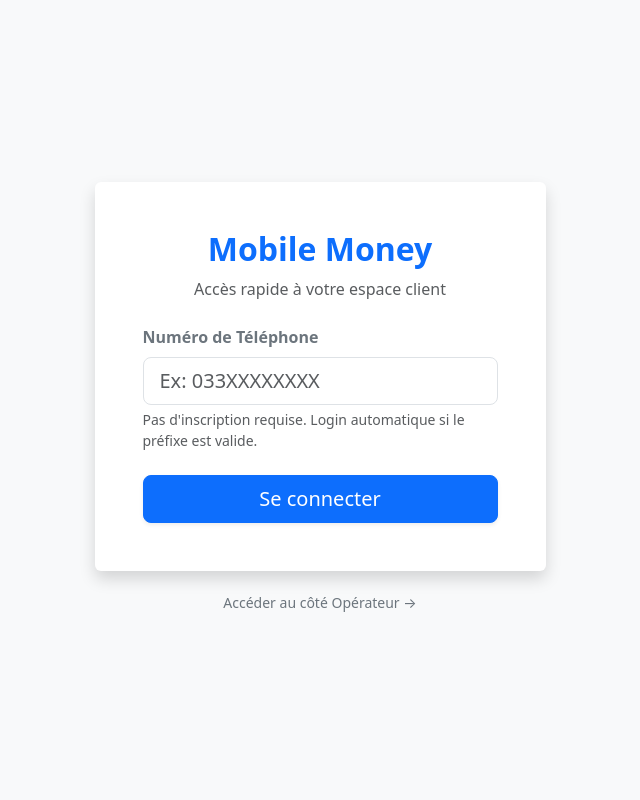
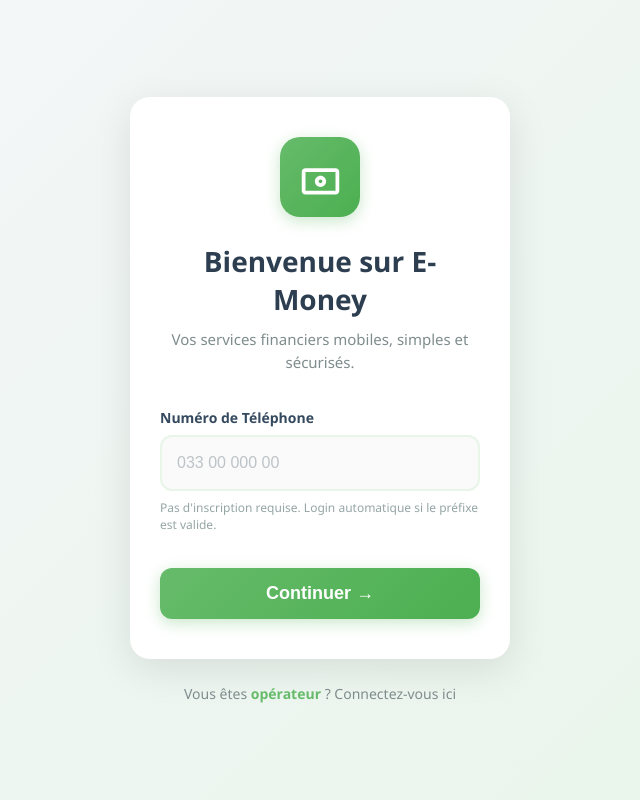
Before and after one commit to Ranton1704/Projet_Operateur, a CodeIgniter 4 app: the page made by app/Views/client/login.php in a window 1280 px wide. Shown: the whole page, without its empty margins (320-960 px from the left). Run offline with PHP 8.4 and a stand-in for CodeIgniter, Linux system fonts and the light colour scheme; the template is opened without the code that fills it, so the values that code supplies are empty; some libraries are stand-ins or nearby versions.

Commit message:
fix login client

```diff
--- a/app/Views/client/login.php
+++ b/app/Views/client/login.php
@@ -2,41 +2,42 @@
 <html lang="fr">
 <head>
     <meta charset="UTF-8">
-    <title>Mobile Money - Connexion</title>
-    <!-- Bootstrap 5 CDN -->
-    <link href="https://cdn.jsdelivr.net/npm/bootstrap@5.3.3/dist/css/bootstrap.min.css" rel="stylesheet">
+    <title>E-Money - Connexion</title>
+    <link rel="stylesheet" href="/assets/css/style.css">
+    <script src="/assets/js/login.js"></script>
 </head>
-<body class="bg-light">
-<div class="container">
-    <div class="row justify-content-center align-items-center min-vh-100">
-        <div class="col-md-5">
-            <div class="card shadow border-0">
-                <div class="card-body p-5 text-center">
-                    <h2 class="fw-bold mb-2 text-primary">Mobile Money</h2>
-                    <p class="text-muted mb-4">Accès rapide à votre espace client</p>
+<body>
+<div class="login-container">
+    <div class="login-card">
+        <!-- Logo -->
+        <div class="logo-container">
+            <svg class="logo-icon" viewBox="0 0 24 24" xmlns="http://www.w3.org/2000/svg">
+                <path d="M20 7H4c-1.1 0-2 .9-2 2v10c0 1.1.9 2 2 2h16c1.1 0 2-.9 2-2V9c0-1.1-.9-2-2-2zm0 12H4V9h16v10zm-8-8c-1.66 0-3 1.34-3 3s1.34 3 3 3 3-1.34 3-3-1.34-3-3-3zm0 4c-.55 0-1-.45-1-1s.45-1 1-1 1 .45 1 1-.45 1-1 1z"/>
+            </svg>
+        </div>
+
+        <h1 class="login-title">Bienvenue sur E-Money</h1>
+        <p class="login-subtitle">Vos services financiers mobiles, simples et sécurisés.</p>
 
         <!-- Gestion des erreurs flash -->
         <?php if (session()->getFlashdata('error')): ?>
-                        <div class="alert alert-danger text-start py-2" role="alert">
+            <div class="alert-error">
                 <?= session()->getFlashdata('error') ?>
             </div>
         <?php endif; ?>
 
         <form action="<?= base_url('client/login') ?>" method="POST">
-                        <div class="mb-4 text-start">
-                            <label for="numero_telephone" class="form-label text-secondary fw-semibold">Numéro de Téléphone</label>
-                            <input type="tel" name="numero_telephone" class="form-control form-control-lg" id="numero_telephone" placeholder="Ex: 033XXXXXXXX" required>
-                            <div class="form-text text-muted">Pas d'inscription requise. Login automatique si le préfixe est valide.</div>
+            <div class="form-group">
+                <label for="numero_telephone" class="form-label">Numéro de Téléphone</label>
+                <div class="phone-input-group">
+                    <input type="tel" name="numero_telephone" class="phone-input" id="numero_telephone" placeholder="033 00 000 00" required>
                 </div>
-                        <button type="submit" class="btn btn-primary btn-lg w-100 shadow-sm">Se connecter</button>
+                <div class="form-help">Pas d'inscription requise. Login automatique si le préfixe est valide.</div>
+            </div>
+            <button type="submit" class="btn-submit">Continuer →</button>
         </form>
     </div>
-            </div>
-            <div class="text-center mt-3">
-                <a href="<?= base_url('operateur') ?>" class="text-decoration-none text-secondary btn btn-link btn-sm">Accéder au côté Opérateur →</a>
-            </div>
-        </div>
-    </div>
+    <a href="<?= base_url('operateur') ?>" class="operator-link">Vous êtes <strong>opérateur</strong> ? Connectez-vous ici</a>
 </div>
 </body>
 </html>
```
Also changed, not shown: public/assets/css/style.css (added), public/assets/js/login.js (added), writable/db/Operateur.db, 3 other files. Lines whose indentation alone changed are shown as unchanged.
